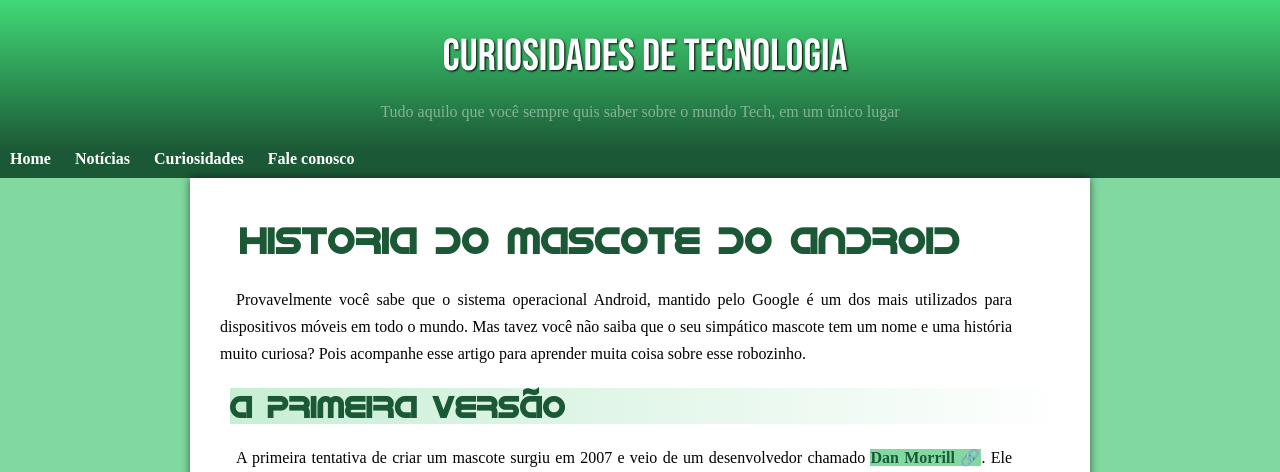
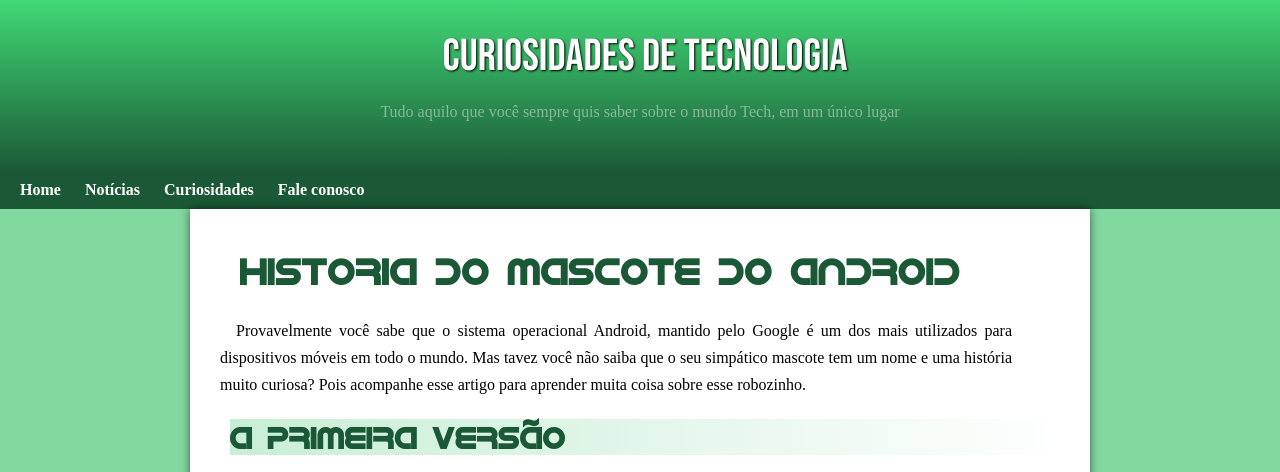
Before and after one commit to ruandiegl/projeto-android, a plain HTML site: page index.html.html in a window 1280 px wide. Shown: the top 472 px of the page. Drawn offline with Linux system fonts and the light colour scheme; files whose address does not match are found by name.

Commit message:
Initial commit

```diff
--- a/style.css
+++ b/style.css
@@ -28,6 +28,7 @@ header {
     background-image: linear-gradient(to bottom, #41D976, #1B5936);
     box-shadow: 2px 2px 10px 1px black;
     padding-top: 30px;
+    padding-bottom: 50px;
 }
 header > h1 {
     font-family: 'bebasneue';
@@ -56,7 +57,7 @@ nav > a {
 
 }
 nav {
-    padding-bottom: 10px;
+    padding: 10px;
     background-color: #1B5936;
     min-width: 312px;
 
```
